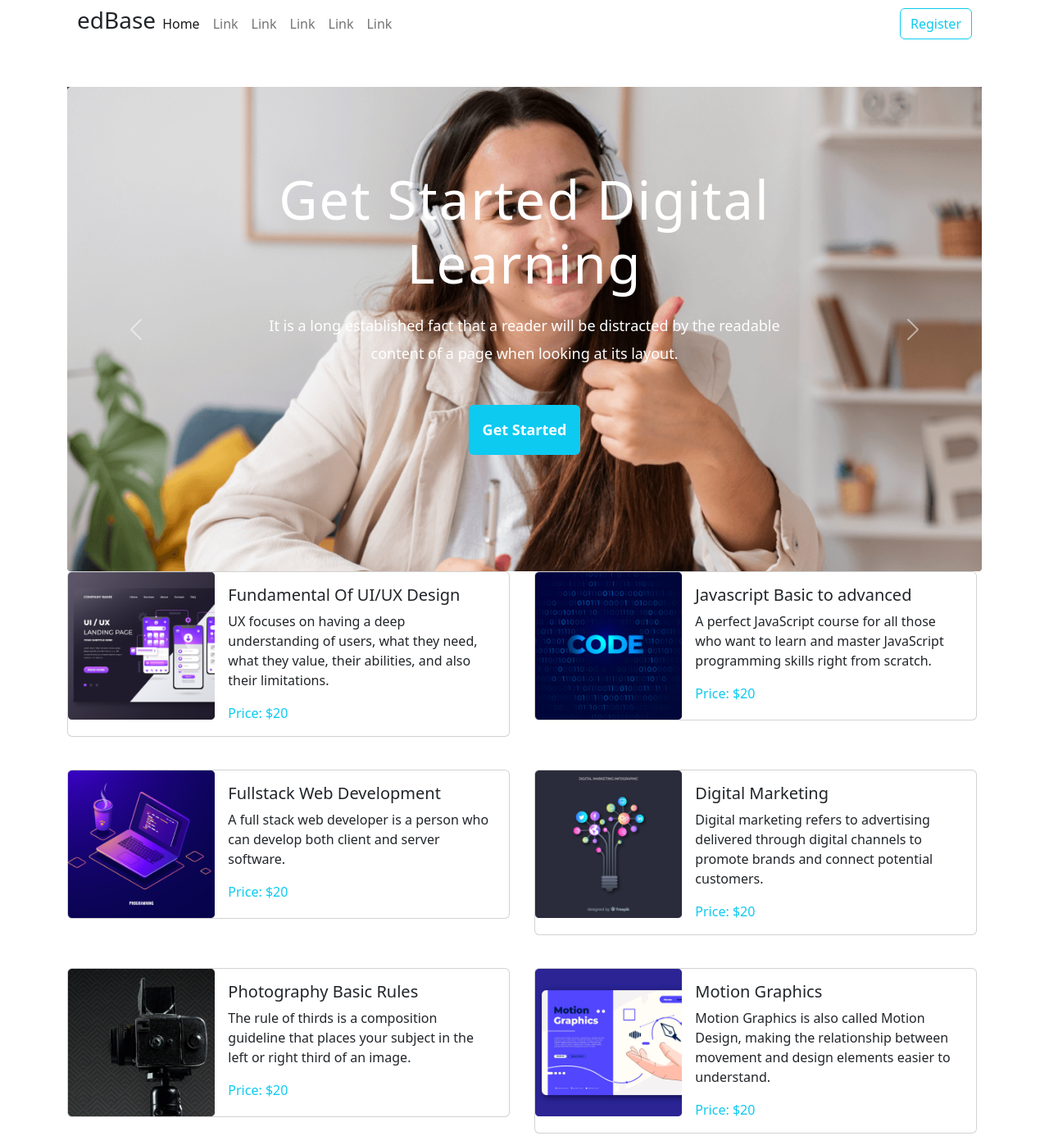
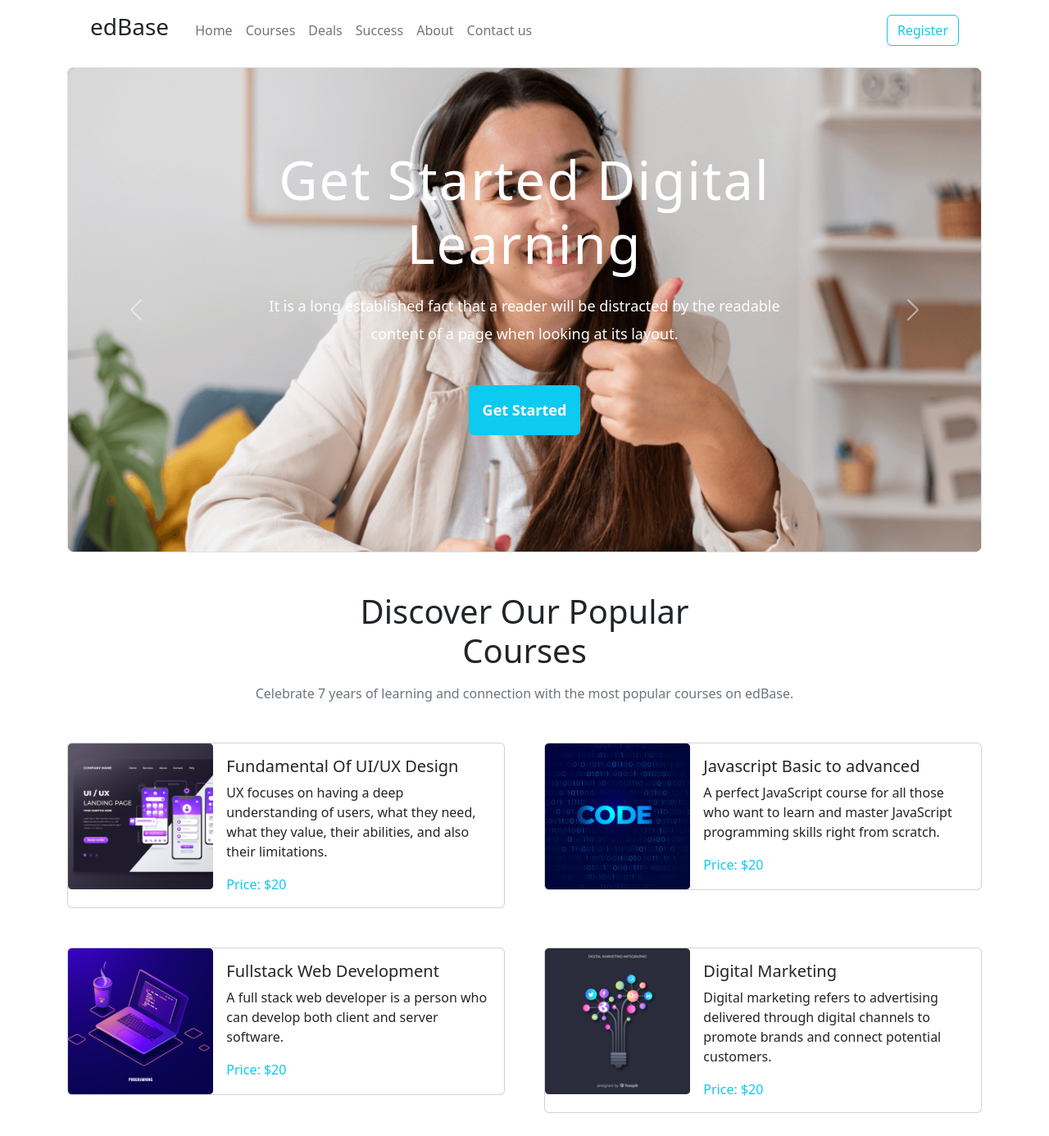
Before and after one commit to samihas23/e-Learning, a plain HTML site: page index.html in a window 1280 px wide. Shown: the top 1386 px of the page at 82% size. Drawn offline with nearby package versions, Linux system fonts and the light colour scheme.

Commit message:
all section complete

```diff
--- a/css/style.css
+++ b/css/style.css
@@ -1,6 +1,6 @@
 
 /* header styles  */
-/* .carousel-item{
+/* .carousel-inner{
     background-color: rgba(0, 0, 0, 0.992);
     opacity: 60%;
 } */
@@ -22,8 +22,6 @@
     margin-top: 30px;
 }
 
-/* courses styles  */
-
 
 
 .social-links a{
--- a/index.html
+++ b/index.html
@@ -12,45 +12,43 @@
 </head>
 <body>
     <header class="container">
-      <nav class="navbar navbar-expand-lg">
+      <!-- Navbar  -->
+      <nav class="navbar navbar-expand-lg p-3">
         <div class="container-fluid">
           <h3>edBase</h3>
-
           <div class="collapse navbar-collapse" id="navbarScroll">
-            <ul class="navbar-nav me-auto my-2 my-lg-0 navbar-nav-scroll" style="--bs-scroll-height: 100px;">
+            <ul class="navbar-nav me-auto my-2 my-lg-0 navbar-nav-scroll ps-4" style="--bs-scroll-height: 100px;">
               <li class="nav-item">
-                <a class="nav-link active" aria-current="page" href="#">Home</a>
+                <a class="nav-link active text-muted" aria-current="page" href="#">Home</a>
               </li>
               <li class="nav-item">
-                <a class="nav-link" href="#">Link</a>
+                <a class="nav-link active text-muted" aria-current="page" href="#">Courses</a>
               </li>
               <li class="nav-item">
-                <a class="nav-link" href="#">Link</a>
+                <a class="nav-link active text-muted" aria-current="page" href="#">Deals</a>
               </li>
               <li class="nav-item">
-                <a class="nav-link" href="#">Link</a>
+                <a class="nav-link active text-muted" aria-current="page" href="#">Success</a>
               </li>
               <li class="nav-item">
-                <a class="nav-link" href="#">Link</a>
+                <a class="nav-link active text-muted" aria-current="page" href="#">About</a>
               </li>
               <li class="nav-item">
-                <a class="nav-link" href="#">Link</a>
+                <a class="nav-link active text-muted" aria-current="page" href="#">Contact us</a>
               </li>
             </ul>
-
             <form class="d-flex" role="search">
-
               <button class="btn btn-outline-info" type="submit">Register</button>
             </form>
           </div>
         </div>
       </nav>
       <!-- carousal  -->
-      <section class="mt-5">
+      <section class="mt-2 mb-5">
         <div id="carouselExampleCaptions" class="carousel slide" data-bs-ride="carousal">
-          <div class="carousel-inner">
+          <div class="carousel-inner border rounded-3">
             <div class="carousel-item active">
-              <img src="images/cover/cover-1.png" class="d-block w-100" alt="...">
+              <img src="images/cover/cover-1.png" class="img-oppa d-block w-100" alt="...">
               <div class="carousel-caption d-none d-md-block">
                 <h1>Get Started Digital<br>Learning</h1>
                 <p>It is a long established fact that a reader will be distracted by the readable<br>content of a page when looking at its layout.</p>
@@ -89,9 +87,12 @@
 
     <!-- courses  -->
     <section class="container">
-      <div class="row row-cols-1 row-cols-md-2 g-4">
+      <h1 class="text-center mb-3">Discover Our Popular<br>Courses</h1>
+      <p class="text-center text-muted mb-5">Celebrate 7 years of learning and connection with the most popular courses on edBase.</p>
+
+      <div class="row row-cols-1 row-cols-md-2 g-5">
         <div class="col">
-          <div class="card mb-3" style="max-width: 540px;">
+          <div class="card" >
             <div class="row g-0">
               <div class="col-md-4">
                 <img src="images/course/course-1.png" class="img-fluid" alt="...">
@@ -107,7 +108,7 @@
           </div>
         </div>
         <div class="col">
-          <div class="card mb-3" style="max-width: 540px;">
+          <div class="card">
             <div class="row g-0">
               <div class="col-md-4">
                 <img src="images/course/course-2.png" class="img-fluid" alt="...">
@@ -123,7 +124,7 @@
           </div>
         </div>
         <div class="col">
-          <div class="card mb-3" style="max-width: 540px;">
+          <div class="card">
             <div class="row g-0">
               <div class="col-md-4">
                 <img src="images/course/course-3.png" class="img-fluid" alt="...">
@@ -139,7 +140,7 @@
           </div>
         </div>
         <div class="col">
-          <div class="card mb-3" style="max-width: 540px;">
+          <div class="card">
             <div class="row g-0">
               <div class="col-md-4">
                 <img src="images/course/course-4.png" class="img-fluid" alt="...">
@@ -155,7 +156,7 @@
           </div>
         </div>
         <div class="col">
-          <div class="card mb-3" style="max-width: 540px;">
+          <div class="card">
             <div class="row g-0">
               <div class="col-md-4">
                 <img src="images/course/course-5.png" class="img-fluid" alt="...">
@@ -171,7 +172,7 @@
           </div>
         </div>
         <div class="col">
-          <div class="card mb-3" style="max-width: 540px;">
+          <div class="card mb-3">
             <div class="row g-0">
               <div class="col-md-4">
                 <img src="images/course/course-6.png" class="img-fluid" alt="...">
@@ -187,8 +188,10 @@
           </div>
         </div>
         <!-- button  -->
-        <div class="container">
-          <button class="bg-info text-white border rounded">See More Courses</button>
+        <div class="container my-4">
+          <div class="text-center col-md-12">
+            <button class="bg-info text-white border rounded px-4 py-2">See More Courses</button>
+          </div>
         </div>
       </div>
     </section>
@@ -326,7 +329,6 @@
       </div>
     </footer>
 
-
     <script src="	https://cdn.jsdelivr.net/npm/bootstrap@5.2.0/dist/js/bootstrap.bundle.min.js"></script>
 </body>
 </html>
```
